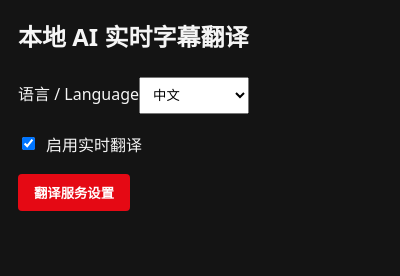
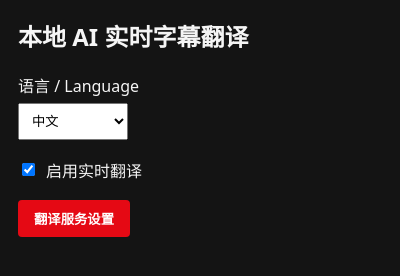
Before and after one commit to Minato-chen/local-ai-live-subtitle-translator, a browser extension: page popup.html in a window 400 px wide. Drawn offline with Linux system fonts and the light colour scheme.

Commit message:
style: stack language label and selector

```diff
--- a/ui.css
+++ b/ui.css
@@ -29,7 +29,7 @@ select {
   margin-top: 7px;
   padding: 9px;
 }
-#uiLanguage { width: auto; min-width: 110px; margin-top: 4px; }
+#uiLanguage { display: block; width: auto; min-width: 110px; margin-top: 6px; }
 input[type="color"] {
   display: block;
   box-sizing: border-box;
```
